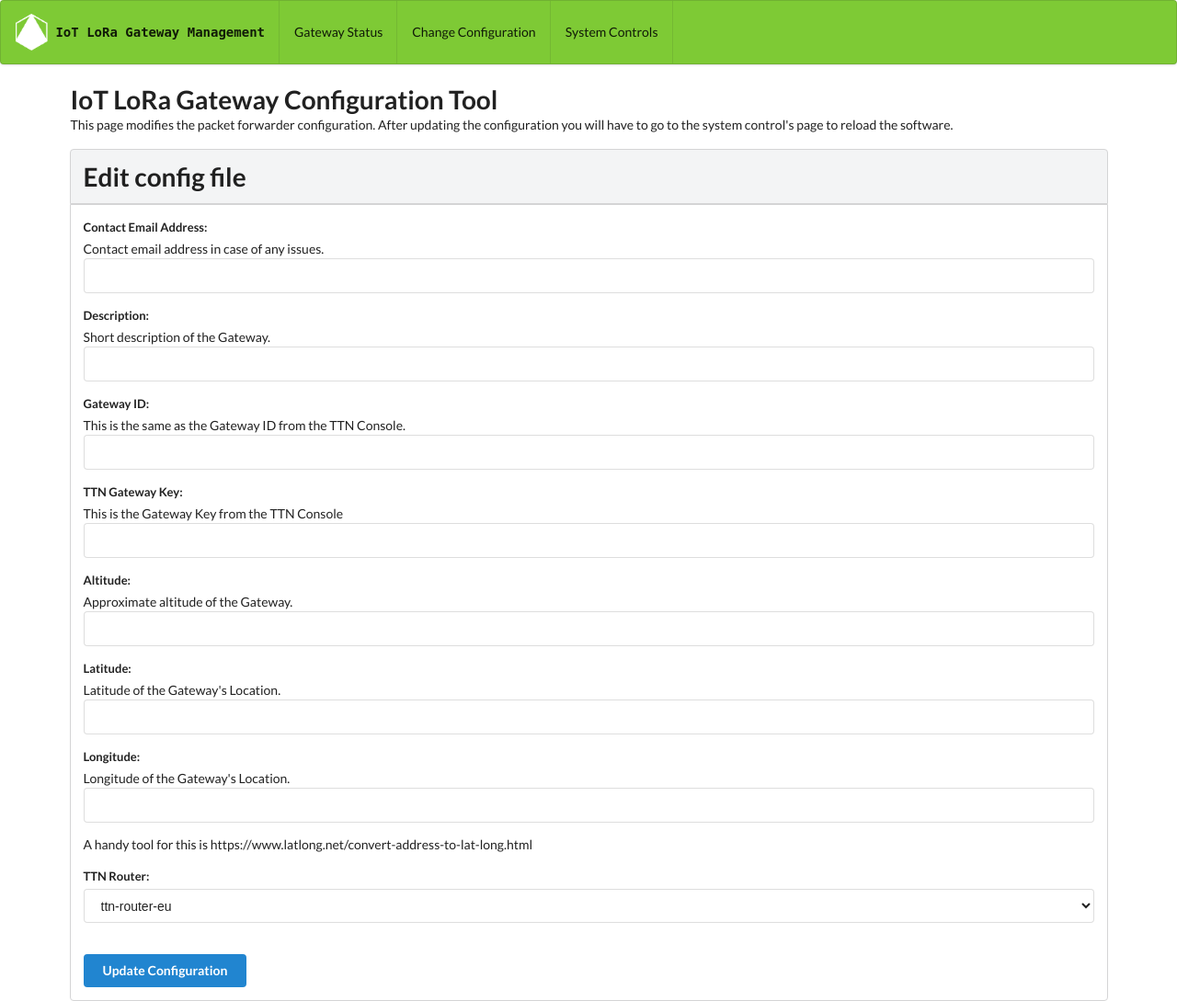
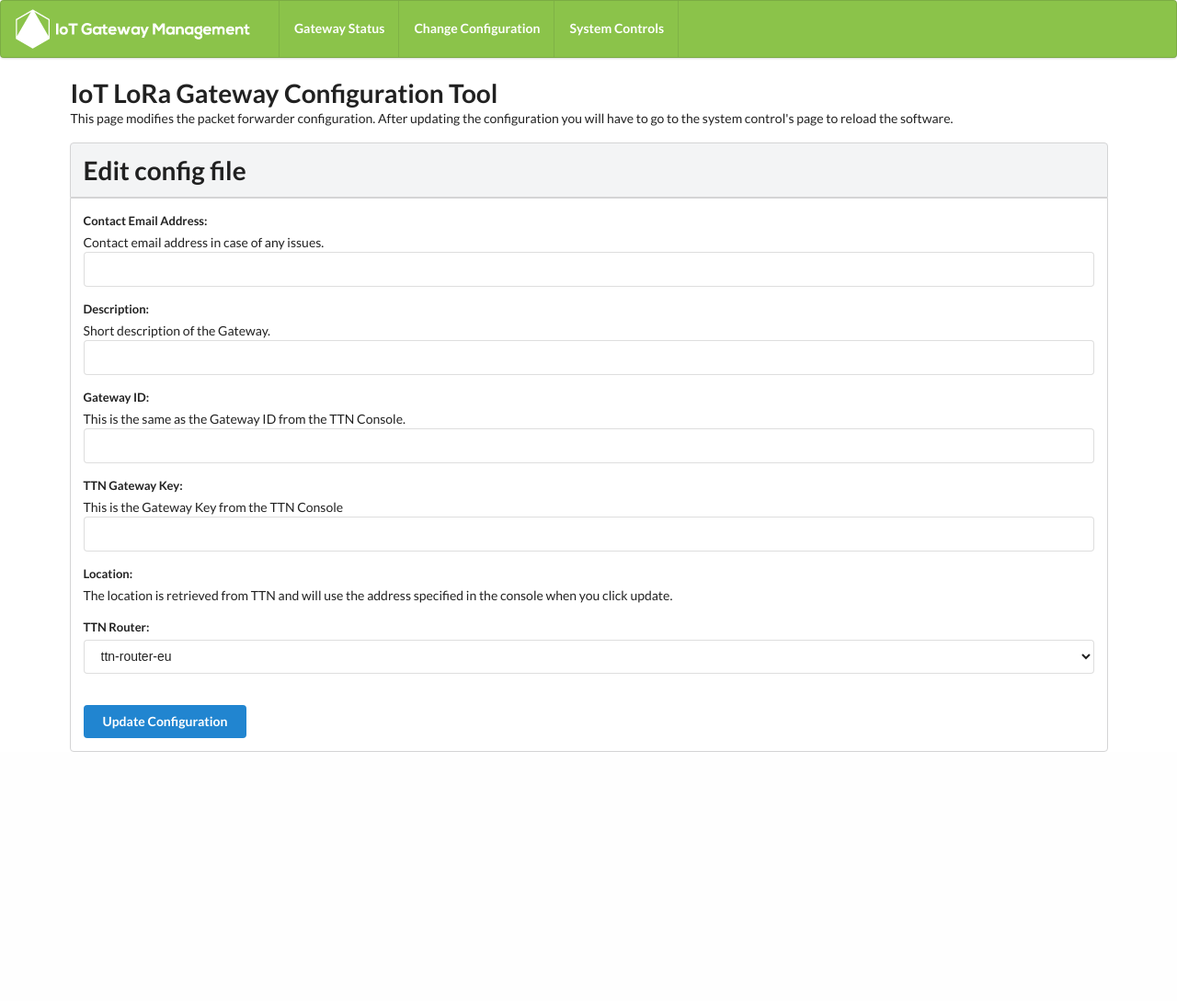
Before and after one commit to PiSupply/IoTLoRaRange, a PHP site: page /configureGateway.php in a window 1280 px wide. Shown: the whole page at 92% size. After the commit the page ends 818 px from the top, so only its background shows below. Run offline with PHP 8.4, Linux system fonts and the light colour scheme; data that the repository does not hold is empty.

Commit message:
First release semi ready

```diff
--- a/IoT LoRa Gateway Controller/configureGateway.php
+++ b/IoT LoRa Gateway Controller/configureGateway.php
@@ -59,20 +59,9 @@ $jsonServers = $jsonDecoded['servers'][0];
        <label for="emailAddr"  >TTN Gateway Key:</label> This is the Gateway Key from the TTN Console
        <input type="text" id="ttnKey"name="ttnKey" class="form-control" required minlength=101 <?php if($jsonServers['serv_gw_key']!=null) { echo "value='".$jsonServers['serv_gw_key']."'"; }?>/>
        </div>
-      <div class="field">
-       <label for="emailAddr"  >Altitude:</label> Approximate altitude of the Gateway.
-       <input type="text" id="altitude" name="altitude" class="form-control" required <?php if($jsonDecoded['ref_altitude']!=null) { echo "value='".$jsonDecoded['ref_altitude']."'"; }?>/>
-       </div>
        <div class="field">
-        <label for="emailAddr"  >Latitude:</label> Latitude of the Gateway's Location.
-        <input type="text" id="latitude" name="latitude" class="form-control" required <?php if($jsonDecoded['ref_latitude']!=null) { echo "value='".$jsonDecoded['ref_latitude']."'"; }?>/>
-        </div>
-      <div class="field">
-       <label for="emailAddr"  >Longitude:</label> Longitude of the Gateway's Location.
-       <input type="text" id="longitude" name="longitude" class="form-control" required <?php if($jsonDecoded['ref_longitude']!=null) { echo "value='".$jsonDecoded['ref_longitude']."'"; }?>/>
-       </div>
-
-       <p>A handy tool for this is https://www.latlong.net/convert-address-to-lat-long.html</p>
+        <label for="emailAddr"  >Location:</label> The location is retrieved from TTN and will use the address specified in the console when you click update.
+      </div>
       <div class="field">
        <label for="router"  >TTN Router:</label>
        <select name="router" class="form-control">
--- a/IoT LoRa Gateway Controller/css/custom.css
+++ b/IoT LoRa Gateway Controller/css/custom.css
@@ -2,9 +2,19 @@ header {
   margin-bottom:20px;
 }
 .ui.menu      {
-  background-color:#7eca35;
+  background-color:#8bc34a;
 }
 
 .ui.button.fixedWidth {
   min-width:200px;
 }
+#logo{
+  width:100%;
+}
+.menuButt {
+  color:#ffffff !important;
+}
+.ui.statistics>.statistic {
+  margin-left:auto;
+  margin-right:auto;
+}
--- a/IoT LoRa Gateway Controller/inc/header.php
+++ b/IoT LoRa Gateway Controller/inc/header.php
@@ -35,6 +35,7 @@ $configLocation = "/opt/iotloragateway/local_conf.json";
     <title>IoTLoRaGateway Management</title>
 
     <!-- Bootstrap core CSS -->
+
     <link href="css/semantic.min.css" rel="stylesheet">
     <link href="css/custom.css" rel="stylesheet">
 
@@ -49,10 +50,10 @@ $configLocation = "/opt/iotloragateway/local_conf.json";
     <header>
       <!-- Fixed navbar -->
       <div class="ui menu">
-        <div class="header item"><img src="img/logo.png"/><pre> IoT LoRa Gateway Management</div>
-        <a class="item" href="index.php">Gateway Status</a>
-        <a class="item" href="configureGateway.php">Change Configuration</a>
-        <a class="item" href="systemControls.php">System Controls</a>
+        <div class="header item"><img id="logo" src="img/logo.png"/></div>
+        <a class="item menuButt" href="index.php"><strong>Gateway Status</strong></a>
+        <a class="item menuButt" href="configureGateway.php"><strong>Change Configuration</strong></a>
+        <a class="item menuButt" href="systemControls.php"><strong>System Controls</strong></a>
 </div>
 
     </header>
--- a/IoT LoRa Gateway Controller/systemControls.php
+++ b/IoT LoRa Gateway Controller/systemControls.php
@@ -32,8 +32,8 @@ include('inc/header.php');
         <strong>Restart Packet Forwarder:</strong> This'll restart the packet forwarder service. Usually required after modifying the configuration file.
 
 </div>
-<div class="ui warning message">
-    <a href="runCommand.php?butt=diag"  class="ui violet big button fluid">Run Diagnostics</a>
+<div class="ui message">
+    <a href="#"  class="ui inactive big button fluid">Run Diagnostics</a>
         <strong>Run diagnostics program:</strong> Run a quick diagnostics program on the gateway to check for hardware errors.
 
 </div>
```
Also changed, not shown: IoT LoRa Gateway Controller/runCommand.php (+93 -4 lines), IoT LoRa Gateway Controller/README.md, IoT LoRa Gateway Controller/img/logo.png, IoT LoRa Gateway Controller/img/logoold.png (added).
